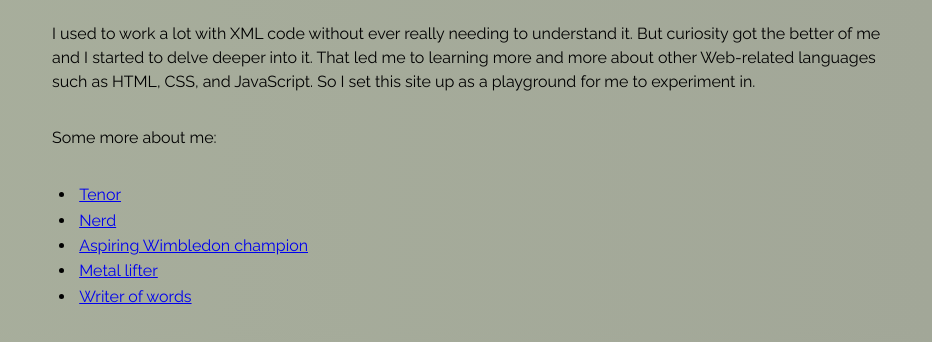
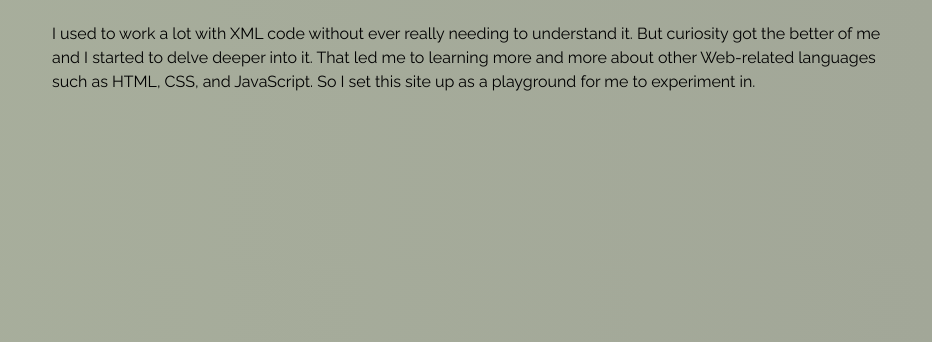
Before and after one commit to carlisaac/carlisaac.github.io, a plain HTML site: page index.html in a window 1280 px wide. Shown: the part 184-526 px from the top of the page, 348-1280 px from the left. Drawn offline with Linux system fonts and the light colour scheme.

Commit message:
Update index.html

```diff
--- a/index.html
+++ b/index.html
@@ -62,15 +62,7 @@
                     <h2>About Me</h2>
 
                     <p>I used to work a lot with XML code without ever really needing to understand it. But curiosity got the better of me and I started to delve deeper into it. That led me to learning more and more about other Web-related languages such as HTML, CSS, and JavaScript. So I set this site up as a playground for me to experiment in.</p>
-			<p>Some more about me:</p>
 
-                        <ul>
-                            <li><a href="https://www.musikwerk-stuttgart.de/de/">Tenor</a></li>
-                            <li><a href="https://www.nerdfitness.com/">Nerd</a></li>
-                            <li><a href="http://www.tennisschule-stuttgart-botnang.de/">Aspiring Wimbledon champion</a></li>
-                            <li><a href="https://coconut-gym.de/">Metal lifter</a></li>
-                            <li><a href="https://www.writethedocs.org/">Writer of words</a></li>
-                        </ul>
 
                 </div>
             </div> </main>
```
